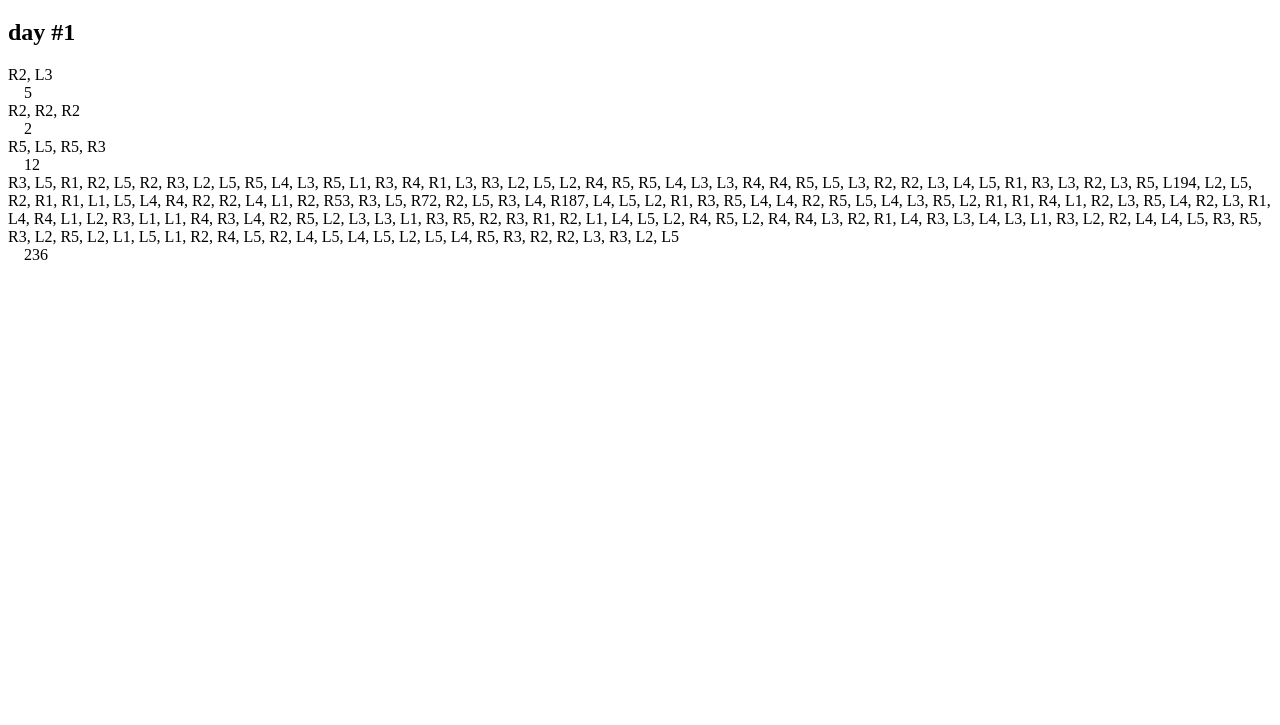
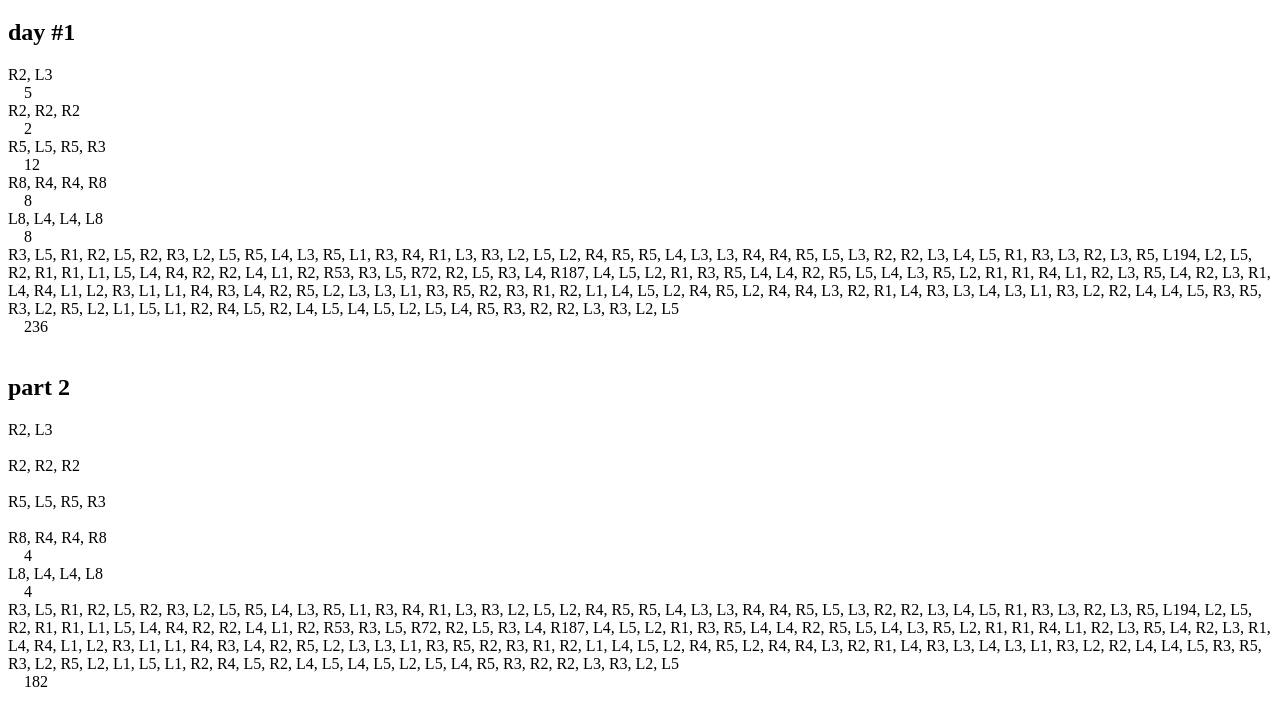
Before and after one commit to lmrigo/adventofcode2016, a plain HTML site: page day1/index.html in a window 1280 px wide. Shown: the part 61-786 px from the top of the page. Drawn offline with nearby package versions, Linux system fonts and the light colour scheme.

Commit message:
implemented day1 part 2 solution

```diff
--- a/day1/blocksAway.js
+++ b/day1/blocksAway.js
@@ -1,11 +1,13 @@
+var input = [
+  'R2, L3',
+  'R2, R2, R2',
+  'R5, L5, R5, R3',
+  'R8, R4, R4, R8', // part 2
+  'L8, L4, L4, L8', // part 2
+  'R3, L5, R1, R2, L5, R2, R3, L2, L5, R5, L4, L3, R5, L1, R3, R4, R1, L3, R3, L2, L5, L2, R4, R5, R5, L4, L3, L3, R4, R4, R5, L5, L3, R2, R2, L3, L4, L5, R1, R3, L3, R2, L3, R5, L194, L2, L5, R2, R1, R1, L1, L5, L4, R4, R2, R2, L4, L1, R2, R53, R3, L5, R72, R2, L5, R3, L4, R187, L4, L5, L2, R1, R3, R5, L4, L4, R2, R5, L5, L4, L3, R5, L2, R1, R1, R4, L1, R2, L3, R5, L4, R2, L3, R1, L4, R4, L1, L2, R3, L1, L1, R4, R3, L4, R2, R5, L2, L3, L3, L1, R3, R5, R2, R3, R1, R2, L1, L4, L5, L2, R4, R5, L2, R4, R4, L3, R2, R1, L4, R3, L3, L4, L3, L1, R3, L2, R2, L4, L4, L5, R3, R5, R3, L2, R5, L2, L1, L5, L1, R2, R4, L5, R2, L4, L5, L4, L5, L2, L5, L4, R5, R3, R2, R2, L3, R3, L2, L5'
+]
 
-function day1() {
-  var input = [
-    'R2, L3',
-    'R2, R2, R2',
-    'R5, L5, R5, R3',
-    'R3, L5, R1, R2, L5, R2, R3, L2, L5, R5, L4, L3, R5, L1, R3, R4, R1, L3, R3, L2, L5, L2, R4, R5, R5, L4, L3, L3, R4, R4, R5, L5, L3, R2, R2, L3, L4, L5, R1, R3, L3, R2, L3, R5, L194, L2, L5, R2, R1, R1, L1, L5, L4, R4, R2, R2, L4, L1, R2, R53, R3, L5, R72, R2, L5, R3, L4, R187, L4, L5, L2, R1, R3, R5, L4, L4, R2, R5, L5, L4, L3, R5, L2, R1, R1, R4, L1, R2, L3, R5, L4, R2, L3, R1, L4, R4, L1, L2, R3, L1, L1, R4, R3, L4, R2, R5, L2, L3, L3, L1, R3, R5, R2, R3, R1, R2, L1, L4, L5, L2, R4, R5, L2, R4, R4, L3, R2, R1, L4, R3, L3, L4, L3, L1, R3, L2, R2, L4, L4, L5, R3, R5, R3, L2, R5, L2, L1, L5, L1, R2, R4, L5, R2, L4, L5, L4, L5, L2, L5, L4, R5, R3, R2, R2, L3, R3, L2, L5'
-  ]
+var day1 = function() {
 
   for (var i = 0; i < input.length; i++) {
     var x = 0
@@ -41,7 +43,7 @@ function day1() {
       }
     }
 
-    distance = Math.abs(x + y)
+    distance = Math.abs(x) + Math.abs(y)
     //console.log(distance)
     $('#day1').append(input[i])
       .append('<br>&emsp;')
@@ -50,8 +52,78 @@ function day1() {
   }
 }
 
-$(function() {
+var day1Part2 = function () {
+  var startXY = 500
+  var gridSize = 1000
+  for (var i = 0; i < input.length; i++) {
+    var x = startXY
+    var y = startXY
+    var grid = []
+    var size = gridSize
+    while(size--){
+      grid[size] = []
+      var size2 = gridSize
+      while(size2--) grid[size][size2] = false
+    }
+    grid[x][y] = true
+    var direction = 'N'
+    var distance = 0
+
+    var path = input[i].split(/,\s/)
+    var overlap = false
+    for (var j = 0; j < path.length; j++) {
+      var turn = path[j].charAt(0)
+      if (turn === 'R') {
+        switch (direction) {
+          case 'N': direction = 'E'; break;
+          case 'E': direction = 'S'; break;
+          case 'S': direction = 'W'; break;
+          case 'W': direction = 'N'; break;
+        }
+      } else {
+        switch (direction) {
+          case 'N': direction = 'W'; break;
+          case 'W': direction = 'S'; break;
+          case 'S': direction = 'E'; break;
+          case 'E': direction = 'N'; break;
+        }
+      }
+      var twice = function () {
+        if (grid[x][y] === true) {
+          distance = Math.abs((x-startXY)) + Math.abs((y-startXY))
+          console.log(distance)
+          return distance;
+        } else {
+          grid[x][y] = true;
+          return false;
+        }
+      }
+      var steps = Number(path[j].substr(1))
+      while(steps--) {
+        switch (direction) {
+            case 'N': y++; break;
+            case 'W': x--; break;
+            case 'S': y--; break;
+            case 'E': x++; break;
+        }
+        overlap = twice()
+        if (overlap) break;
+      }
+      if (overlap) break;
+      //console.log(x, y, grid[x, y])
+    }
+    $('#part2').append(input[i])
+      .append('<br>&emsp;')
+      .append(overlap)
+      .append('<br>')
+  }
+
+}
+
+$(function (){
   $('#main').append('<div id="day1"><h2>day #1</h2></div>')
   day1()
-  $('#main').append()
+  $('#main').append('<br><div id="part2"><h2>part 2</h2></div>')
+  day1Part2()
+  $('#main').append('<br>')
 })
```
Also changed, not shown: day1/index.html (+1 -1 lines).
